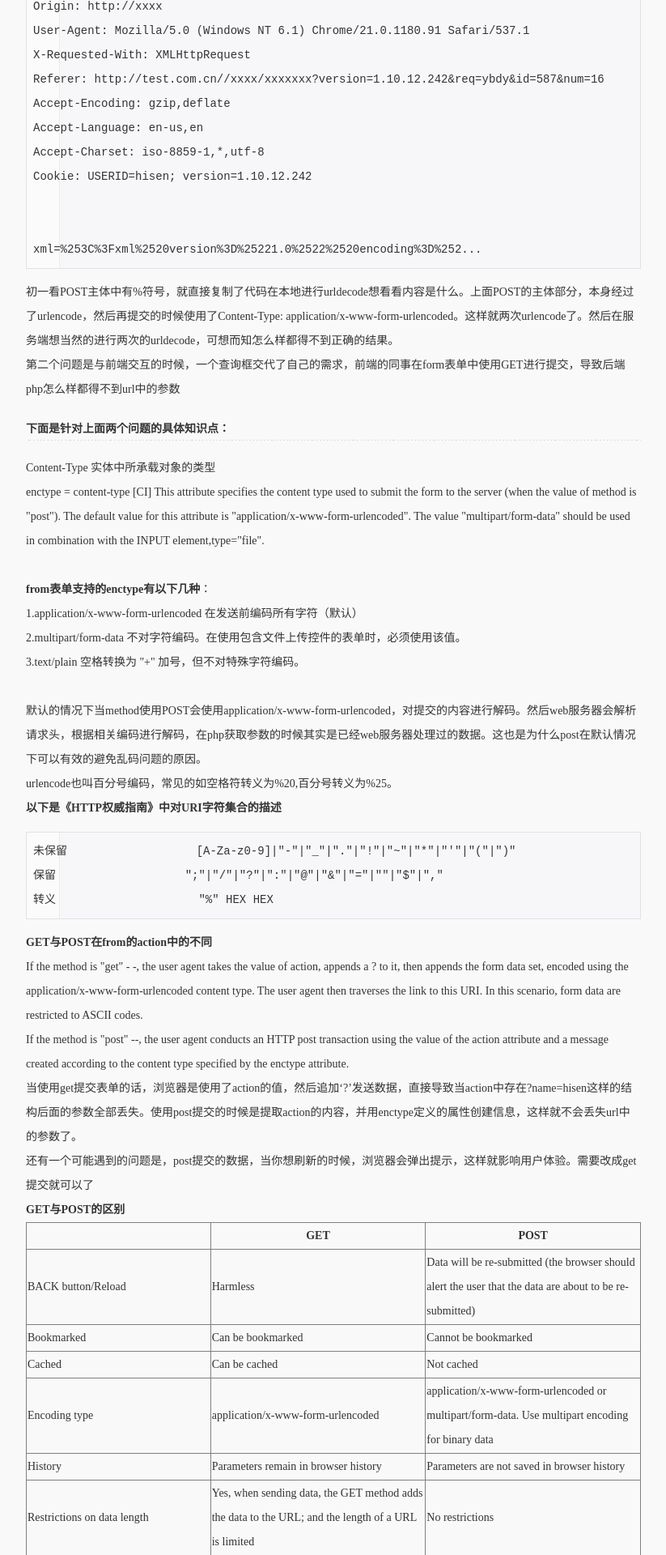
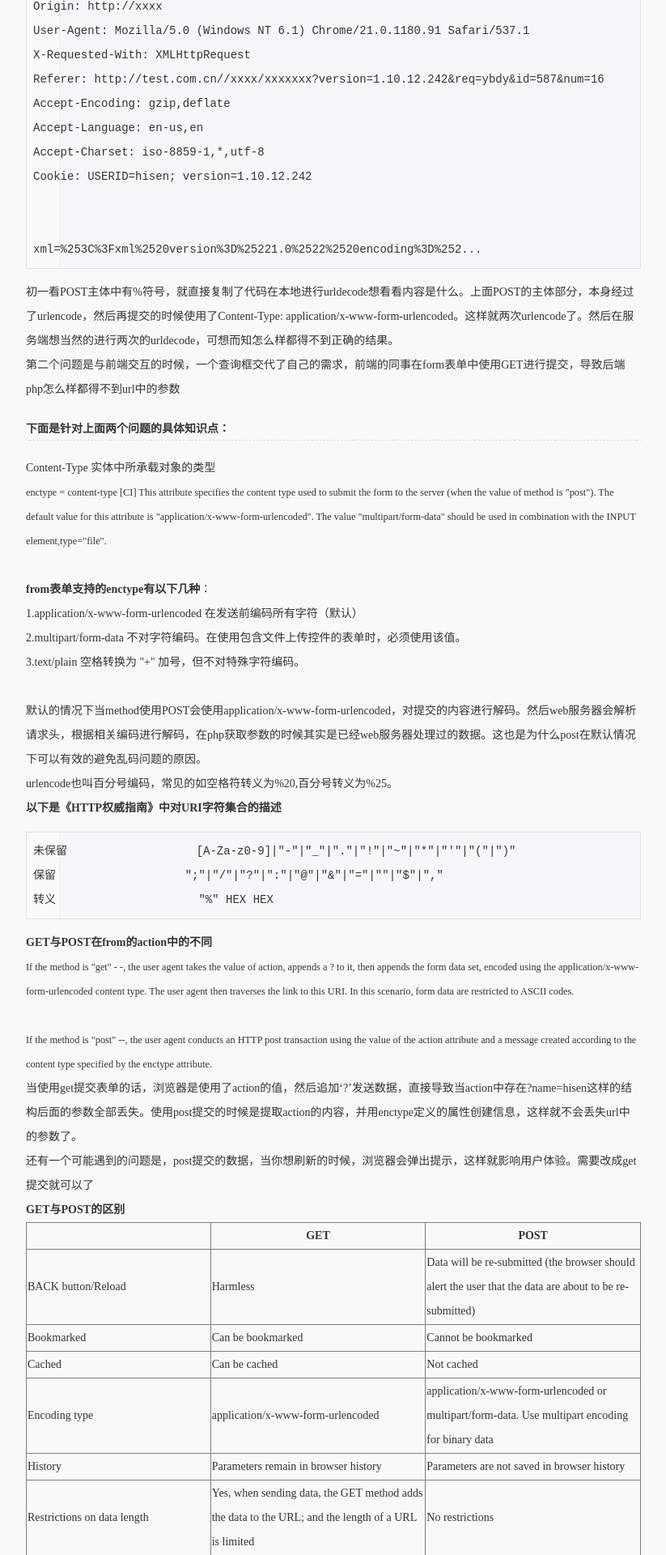
Before and after one commit to hisen/hisen.github.com, a Jekyll site: the page built from _posts/2013-12-21-HTTP-form.html, in a window 1280 px wide. Shown: the part 613-2533 px from the top of the page at 81% size, without its empty margins (108-931 px from the left). Built offline with Jekyll 4.4.1, drawn with Linux system fonts in a browser that asks for light colours; comment, search, counter and statistics services are not loaded.

Commit message:
page error

```diff
--- a/_posts/2013-12-21-HTTP-form.html
+++ b/_posts/2013-12-21-HTTP-form.html
@@ -32,7 +32,7 @@
 <p>第二个问题是与前端交互的时候，一个查询框交代了自己的需求，前端的同事在form表单中使用GET进行提交，导致后端php怎么样都得不到url中的参数</p>
 <h4>下面是针对上面两个问题的具体知识点：</h4>
 <p>Content-Type 实体中所承载对象的类型</p>
-<p>
+<p style="font-size: 0.88em;">
 enctype = content-type [CI]
 This attribute specifies the content type used to submit the form to the server (when the value of method is "post"). The default value for this attribute is "application/x-www-form-urlencoded". The value "multipart/form-data" should be used in combination with the INPUT element,type="file".
 </p>
@@ -53,9 +53,9 @@
 </pre>
 <p><strong>GET与POST在from的action中的不同</strong></p>
 
-<p>If the method is "get" - -, the user agent takes the value of action, appends a ? to it, then appends the form data set, encoded using the application/x-www-form-urlencoded content type. The user agent then traverses the link to this URI. In this scenario, form data are restricted to ASCII codes.</p>
-
-<p>If the method is "post" --, the user agent conducts an HTTP post transaction using the value of the action attribute and a message created according to the content type specified by the enctype attribute.</p>
+<p style="font-size: 0.88em;">If the method is "get" - -, the user agent takes the value of action, appends a ? to it, then appends the form data set, encoded using the application/x-www-form-urlencoded content type. The user agent then traverses the link to this URI. In this scenario, form data are restricted to ASCII codes.</p>
+<br/>
+<p style="font-size: 0.88em;">If the method is "post" --, the user agent conducts an HTTP post transaction using the value of the action attribute and a message created according to the content type specified by the enctype attribute.</p>
 
 <p>当使用get提交表单的话，浏览器是使用了action的值，然后追加‘?’发送数据，直接导致当action中存在?name=hisen这样的结构后面的参数全部丢失。使用post提交的时候是提取action的内容，并用enctype定义的属性创建信息，这样就不会丢失url中的参数了。</p>
 <p>还有一个可能遇到的问题是，post提交的数据，当你想刷新的时候，浏览器会弹出提示，这样就影响用户体验。需要改成get提交就可以了</p>
```
